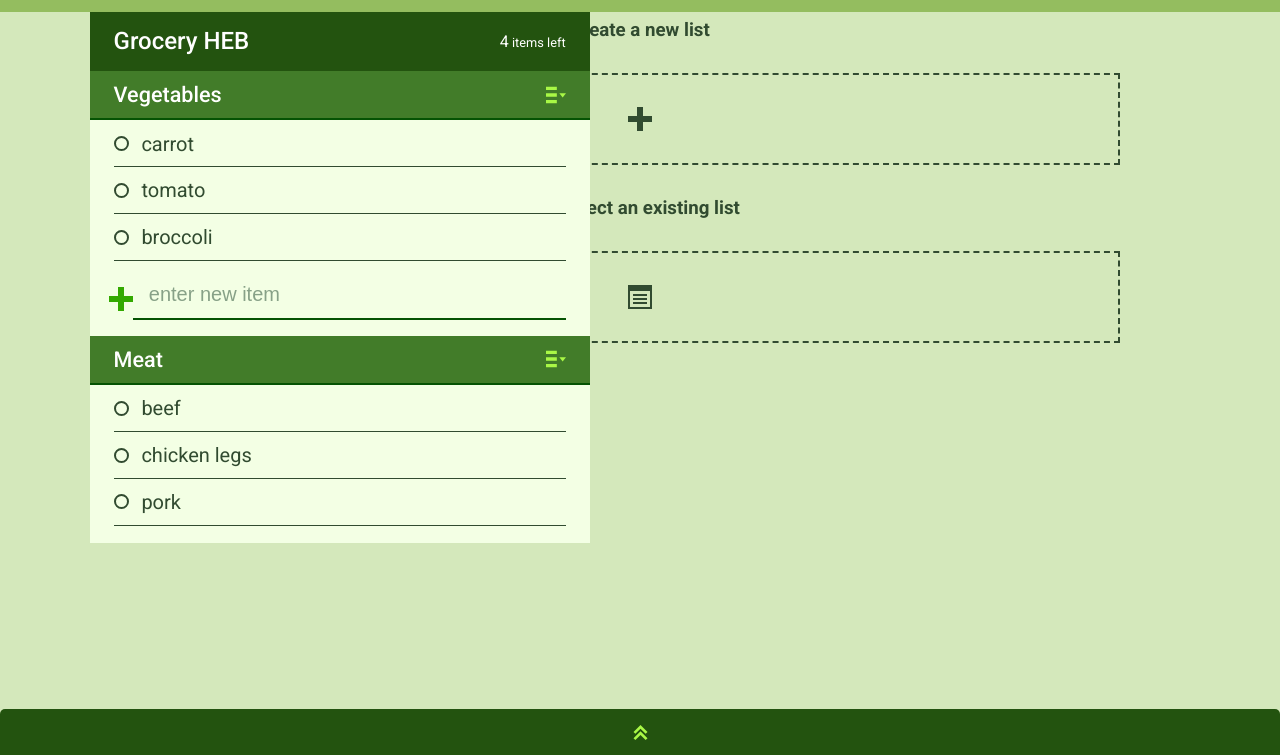
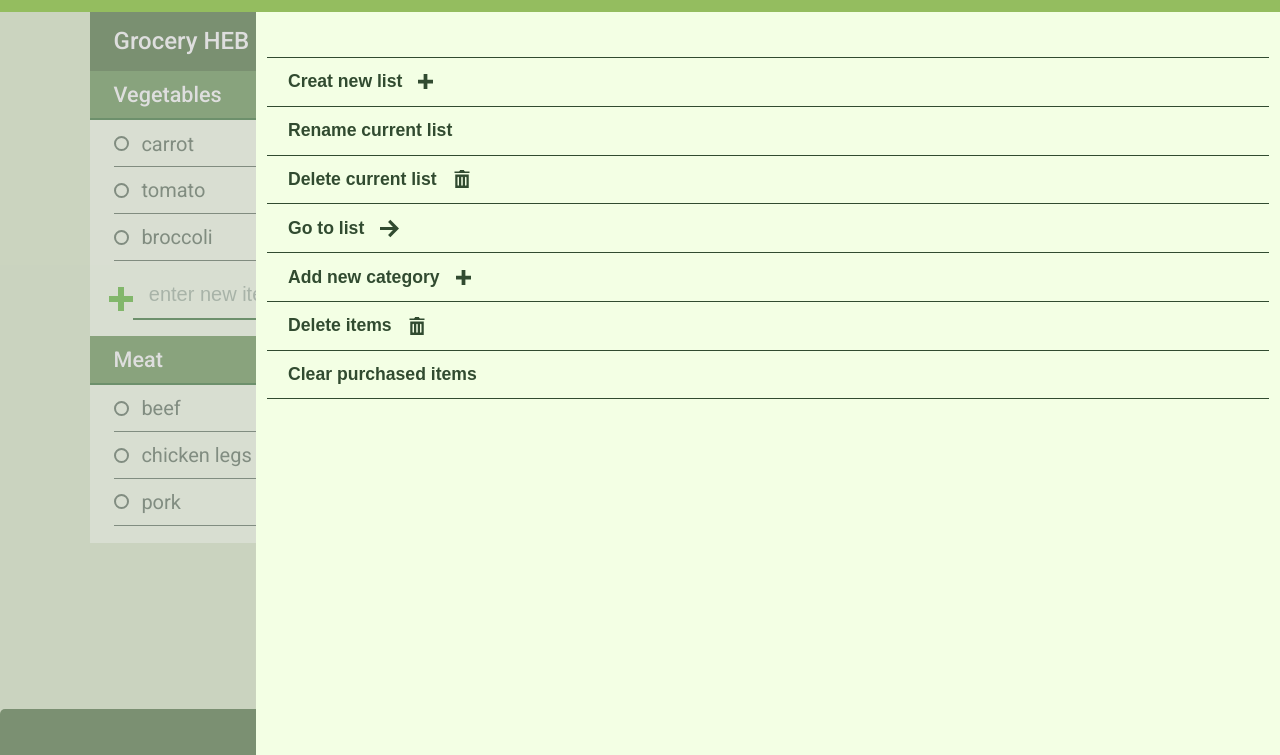
Before and after one commit to Lu-X-Liu/shopping-list, a plain HTML site: page index.html in a window 1280 px wide. Shown: the part 45-800 px from the top of the page. Drawn offline with Linux system fonts and the light colour scheme.

Commit message:
adding header dropdown menu

```diff
--- a/index.html
+++ b/index.html
@@ -20,7 +20,62 @@
         </div>
     </header>
     <main class="main">
-        <div class="wrapper">
+        <div class="nav-dropdown-menu">
+            <div class="menu-nav">
+                <div class="spacer"></div>
+                <div class='menu-nav-list'>
+                    <button class="menu-nav-list-btn">
+                        Creat new list
+                        <svg class="plus-dropdown icons-d-menu" xmlns="http://www.w3.org/2000/svg" width="24" height="24" viewBox="0 0 24 24">
+                            <path d="M24 9h-9v-9h-6v9h-9v6h9v9h6v-9h9z"/>
+                        </svg>
+                    </button>
+                </div>
+                <div class='menu-nav-list'>
+                    <button class="menu-nav-list-btn">
+                    Rename current list
+                    </button>
+                </div>
+                <div class='menu-nav-list'>
+                    <button class="menu-nav-list-btn">
+                        Delete current list
+                        <svg class="trash-icon icons-d-menu" xmlns="http://www.w3.org/2000/svg" width="24" height="24" viewBox="0 0 24 24">
+                                <path d="M3 6v18h18v-18h-18zm5 14c0 .552-.448 1-1 1s-1-.448-1-1v-10c0-.552.448-1 1-1s1 .448 1 1v10zm5 0c0 .552-.448 1-1 1s-1-.448-1-1v-10c0-.552.448-1 1-1s1 .448 1 1v10zm5 0c0 .552-.448 1-1 1s-1-.448-1-1v-10c0-.552.448-1 1-1s1 .448 1 1v10zm4-18v2h-20v-2h5.711c.9 0 1.631-1.099 1.631-2h5.315c0 .901.73 2 1.631 2h5.712z"/>
+                        </svg>
+                    </button>
+                </div>
+                <div class='menu-nav-list'>
+                    <button class="menu-nav-list-btn">
+                        Go to list
+                        <svg class="go-to-arrow icons-d-menu" xmlns="http://www.w3.org/2000/svg" width="24" height="24" viewBox="0 0 24 24">
+                                <path d="M13.025 1l-2.847 2.828 6.176 6.176h-16.354v3.992h16.354l-6.176 6.176 2.847 2.828 10.975-11z"/>
+                        </svg>
+                    </button>
+                </div>
+                <div class='menu-nav-list'>
+                    <button class="menu-nav-list-btn">
+                        Add new category
+                        <svg class="plus-dropdown icons-d-menu" xmlns="http://www.w3.org/2000/svg" width="24" height="24" viewBox="0 0 24 24">
+                            <path d="M24 9h-9v-9h-6v9h-9v6h9v9h6v-9h9z"/>
+                        </svg>
+                    </button>
+                </div>
+                <div class='menu-nav-list'>
+                    <button class="menu-nav-list-btn">
+                        Delete items
+                        <svg class="trash-icon icons-d-menu" xmlns="http://www.w3.org/2000/svg" width="24" height="24" viewBox="0 0 24 24">
+                            <path d="M3 6v18h18v-18h-18zm5 14c0 .552-.448 1-1 1s-1-.448-1-1v-10c0-.552.448-1 1-1s1 .448 1 1v10zm5 0c0 .552-.448 1-1 1s-1-.448-1-1v-10c0-.552.448-1 1-1s1 .448 1 1v10zm5 0c0 .552-.448 1-1 1s-1-.448-1-1v-10c0-.552.448-1 1-1s1 .448 1 1v10zm4-18v2h-20v-2h5.711c.9 0 1.631-1.099 1.631-2h5.315c0 .901.73 2 1.631 2h5.712z"/>
+                        </svg>
+                    </button>
+                </div>
+                <div class='menu-nav-list'>
+                    <button class="menu-nav-list-btn">
+                        Clear purchased items
+                    </button>
+                </div>
+            </div>
+        </div>
+        <div class="main-content-wrapper">
             <div class="initial">
                 <div class="create-new-list">
                     <h3>Create a new list</h3>
@@ -118,7 +173,6 @@
                     </div>
                 </div>
             </div>
-
         </div>
         <div class="add-new-category">
             <div class="arrow-container">
@@ -148,23 +202,8 @@
                 </symbol>
             </svg>
             <svg xmlns="http://www.w3.org/2000/svg" width="24" height="24" viewBox="0 0 24 24">
-                <symbol id="go-to-arrow" class="icons">
-                    <path d="M13.025 1l-2.847 2.828 6.176 6.176h-16.354v3.992h16.354l-6.176 6.176 2.847 2.828 10.975-11z"/>
-                </symbol>
-            </svg>
-            <svg xmlns="http://www.w3.org/2000/svg" width="24" height="24" viewBox="0 0 24 24">
                 <symbol id="plus-icon" class="icons">
                     <path d="M24 9h-9v-9h-6v9h-9v6h9v9h6v-9h9z"/>
-                </symbol>
-            </svg>
-            <svg xmlns="http://www.w3.org/2000/svg" width="24" height="24" viewBox="0 0 24 24">
-                <symbol id="plus-dropdown" class="icons">
-                    <path d="M24 9h-9v-9h-6v9h-9v6h9v9h6v-9h9z"/>
-                </symbol>
-            </svg>
-            <svg xmlns="http://www.w3.org/2000/svg" width="24" height="24" viewBox="0 0 24 24">
-                <symbol id="trash-drop-down" class="icons">
-                    <path d="M3 6v18h18v-18h-18zm5 14c0 .552-.448 1-1 1s-1-.448-1-1v-10c0-.552.448-1 1-1s1 .448 1 1v10zm5 0c0 .552-.448 1-1 1s-1-.448-1-1v-10c0-.552.448-1 1-1s1 .448 1 1v10zm5 0c0 .552-.448 1-1 1s-1-.448-1-1v-10c0-.552.448-1 1-1s1 .448 1 1v10zm4-18v2h-20v-2h5.711c.9 0 1.631-1.099 1.631-2h5.315c0 .901.73 2 1.631 2h5.712z"/>
                 </symbol>
             </svg>
             <svg xmlns="http://www.w3.org/2000/svg" width="24" height="24" viewBox="0 0 24 24">
--- a/main.css
+++ b/main.css
@@ -37,11 +37,17 @@ html {
     width:24px;
     height:24px;
     fill: var(--clr-text-dark);
+    transition: all 150ms ease-in-out;
 }
 
 button {
     cursor: pointer;
 }
+
+:focus {
+    outline: none;
+}
+
 
 /*header*/
 
@@ -73,11 +79,117 @@ h1 {
     padding: 0;
 }
 
+.nav-btn svg:hover {
+    fill: var(--clr-item-bg);
+}
+
 /* main*/
 
 .main {
     position: relative;
     top: 4rem;
+    height: calc(100% - 4rem);
+}
+    /* nav dropdown */
+
+.nav-dropdown-menu {
+    position: relative;
+    top: -0.5rem;
+    height: calc(100% + 0.5rem);
+    background: rgba(196,196,196,0.55);
+    z-index: 9;
+}
+
+.menu-nav {
+    position: absolute;
+    background: var(--clr-item-bg);
+    right: 0;
+    top: 0;
+    font-size: 1.1rem;
+    font-weight: 700;
+    width: 80%;
+    height: 100%;
+}
+
+.menu-nav div {
+    margin-top: -1px;
+    position: relative;
+}
+
+.menu-nav div.spacer {
+    padding: 1.5rem;
+}
+
+.menu-nav svg {
+    display: inline-block;
+    width: 15px;
+    height: 15px;
+    fill: var(--clr-text-dark);
+    margin-left: 1rem;
+}
+
+.menu-nav .trash-icon {
+    width: 18px;
+    height: 18px;
+}
+
+.menu-nav .go-to-arrow {
+    width: 19px;
+    height: 19px;
+}
+
+.menu-nav div::after {
+    content: "";
+    position: absolute;
+    right: 0.7rem;
+    left: 0.7rem;
+    bottom: 0;
+    height: 1px;
+    background: currentColor;
+    z-index: 11;
+}
+
+.menu-nav-list-btn {
+    color: inherit;
+    font-size: inherit;
+    font-weight: inherit;
+    background-color: transparent;
+    border: none;
+    width: 100%;
+    height: 100%;
+    display: flex;
+    align-items: center;
+    padding: 0.9rem 2rem;
+}
+
+.menu-nav-list-btn:focus {
+    outline: none;
+}
+
+
+.menu-nav-list-btn:hover,
+.menu-nav-list-btn:focus,
+.menu-nav-list-btn::selection {
+    color: var(--clr-text-bright);
+    background-color: var(--clr-category-title-bg);
+}
+
+.menu-nav-list-btn:hover .icons-d-menu,
+.menu-nav-list-btn:focus .icons-d-menu,
+.menu-nav-list-btn::selection .icons-d-menu {
+    fill: var(--clr-text-bright);
+}
+
+/* initial UI */
+
+.main-content-wrapper {
+    position: absolute;
+    top: 0;
+    width: 100%;
+}
+
+.initial {
+    margin-top: 10vh;
 }
 
 .initial h3 {
@@ -283,7 +395,7 @@ input.new-item:focus::placeholder {
 .add-new-category {
     position: fixed;
     bottom: -10px;
-    z-index: 9;
+    z-index: 8;
     width: 100%;
     background-color: var(--clr-list-title-bg);
     border-radius: 5px;
```
